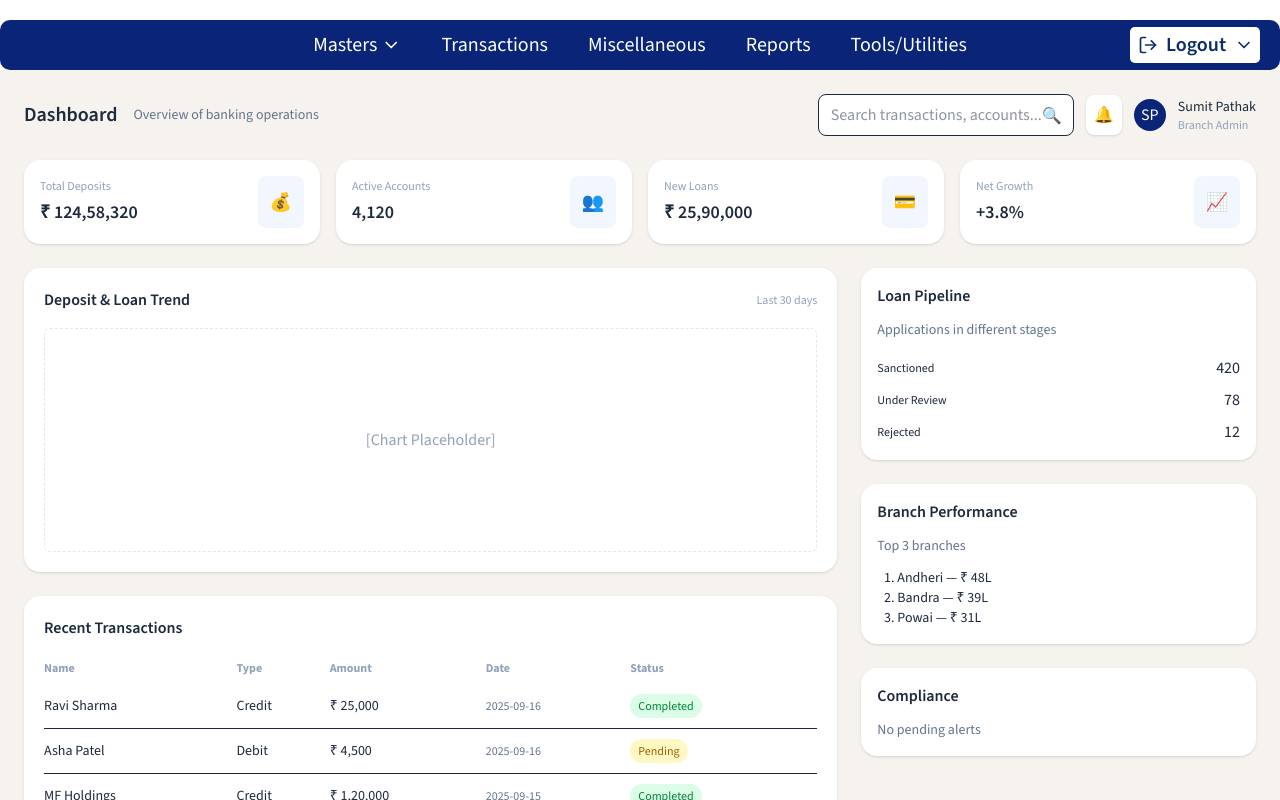
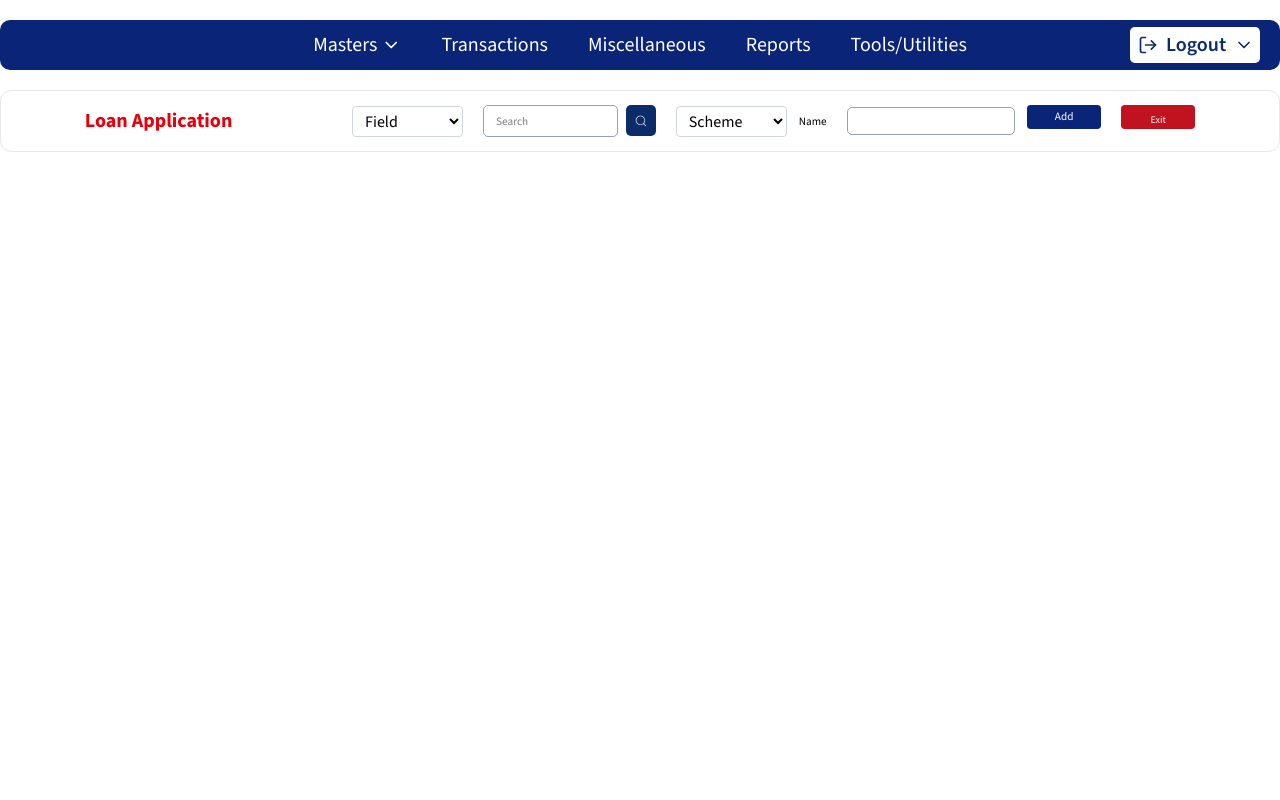
Before and after one commit to TechMET-Solutions/SLF, a React (Vite) app: page /Loan-Application in a window 1280 px wide. Before the commit this address led to /. Shown: the top 800 px of the page. Built offline with nearby package versions, Linux system fonts and the light colour scheme.

Commit message:
chanegs i loan applciation

```diff
--- a/src/App.jsx
+++ b/src/App.jsx
@@ -29,6 +29,7 @@ import AddMemberBranchMapping from "./MasterPages/AddMemberBranchMapping";
 import UserRolePermission from "./MasterPages/UserRolePermission";
 import AddSchemeRenewalForm from "./MasterPages/AddSchemeRenewalForm";
 import UserPermissions from "./MasterPages/UserPermissions";
+import LoanApplication from "./TrasactionPages/LoanApplication";
 
 
 function App() {
@@ -78,6 +79,12 @@ function App() {
           <Route path="/Member-Branch-Mapping" element={<MemberBranchMapping />} />
           <Route path="/Add-Member-Branch-Mapping" element={<AddMemberBranchMapping />} />
 
+
+
+
+          {/* loanApplication */}
+             <Route path="/Loan-Application" element={<LoanApplication />} />
+
           <Route path="*" element={<Navigate to="/" />} />
         </Routes>
       </Router>
--- a/src/MasterPages/BranchProfileList.jsx
+++ b/src/MasterPages/BranchProfileList.jsx
@@ -63,31 +63,7 @@ const BranchProfileList = () => {
        setIsLoading(false); // hide loader
     }
   };
-  const [data] = useState([
-    {
-      "branchCode": "BR001",
-      "branchName": "Main Branch",
-      "branchAddress1": "123 Main Street",
-      "branchAddress2": "Downtown",
-      "branchPhone": "123-456-7890",
-      "branchLead": "John Doe",
-      "branchAddon": "Addon Info",
-      "view": true,
-      "edit": true
-    },
-    {
-      "branchCode": "BR002",
-      "branchName": "Secondary Branch",
-      "branchAddress1": "456 Elm Street",
-      "branchAddress2": "Uptown",
-      "branchPhone": "987-654-3210",
-      "branchLead": "Jane Smith",
-      "branchAddon": "Addon Info",
-      "view": true,
-      "edit": false
-    }
-  ]
-  );
+
   const [branches, setBranches] = useState([]);
   console.log(branches,"branches")
   const fetchBranches = async () => {
@@ -413,13 +389,11 @@ const BranchProfileList = () => {
       <td className="px-4 py-2">{row.branch_code}</td>
       <td className="px-4 py-2">{row.branch_name}</td>
       <td className="px-4 py-2">{row.address_line1}</td>
-
       <td className="px-4 py-2">{row.mobile_no}</td>
       <td className="px-4 py-2">{row.lead_person}</td>
       <td className="px-4 py-2">{formatIndianDate(row.created_at)}</td>
 
       <td className="px-4 py-2 text-[#1883EF] cursor-pointer">
-
         <div className="flex gap-2 justify-center">
           <div className="w-[17px] h-[17px] bg-[#56A869] rounded-[2.31px] flex items-center  p-0.5 justify-center">
             <img src={GroupData} alt="logout" className="w-[18px] h-[18px]" />
@@ -429,21 +403,27 @@ const BranchProfileList = () => {
             <img src={Vectorimg} alt="logout" className="" />
           </div>
         </div>
+      </td>
 
-                  </td>
       <td className="px-4 py-2 text-[#1883EF] cursor-pointer">
         <button
-                      // onClick={() => handleToggle(row.id)} // toggle handler
-                      className={`w-12 h-6 flex items-center rounded-full p-1 transition-colors bg-[#0A2478]`}
+          // onClick={() => handleToggle(row.id)} // toggle handler if you want to change status
+          className={`w-12 h-6 flex items-center rounded-full p-1 transition-colors ${
+            row.status === "1" ? "bg-[#0A2478]" : "bg-gray-300"
+          }`}
+          disabled={row.status === "0"} // disable if status is "0"
         >
           <div
-                        className={`bg-white w-4 h-4 rounded-full shadow-md transform transition-transform translate-x-6 `}
+            className={`bg-white w-4 h-4 rounded-full shadow-md transform transition-transform ${
+              row.status === "1" ? "translate-x-6" : "translate-x-0"
+            }`}
           />
         </button>
       </td>
     </tr>
   ))}
 </tbody>
+
           </table>
         </div>
       </div>
--- /dev/null
+++ b/src/TrasactionPages/LoanApplication.jsx
@@ -0,0 +1,140 @@
+import React from 'react'
+import { CiSearch } from "react-icons/ci";
+const LoanApplication = () => {
+  return (
+    <div>
+  <div className="flex justify-center">
+        <div className="flex  items-center px-6 py-4 border-b mt-5 w-[1290px] h-[62px] border rounded-[11px] border-gray-200 justify-around">
+          <h2
+            style={{
+              fontFamily: "Source Sans 3, sans-serif",
+              fontWeight: 700, // Bold
+              fontSize: "20px",
+              lineHeight: "148%",
+              letterSpacing: "0em",
+            }}
+            className="text-red-600"
+          >
+         Loan Application
+          </h2>
+
+          <div className="flex gap-3">
+                      <div className="flex gap-5 items-center">
+                           <div>
+                {/* <label className="text-[14px]">Lead Person</label> */}
+                <select
+                  name="lead_person"
+                //   value={branchData.lead_person}
+                //   onChange={handleChange}
+                  className="border border-gray-300 rounded pl-2 w-[111px] h-[31px]"
+                >
+                  <option value="" >
+                   Field
+                  </option>
+                  <option value="john">Loan No</option>
+                  <option value="mary">Party Name</option>
+                                  <option value="alex">Loan Date</option>
+                                   <option value="alex">Added on</option>
+                                  <option value="alex">Added By</option>
+
+                </select>
+              </div>
+
+                          <div className='flex gap-2'>
+                           <input
+                type="text"
+placeholder='Search'
+                style={{
+                  width: "134.64px",
+                  height: "31.49px",
+                  borderRadius: "5px",
+                  borderWidth: "0.62px",
+                }}
+                className="border border-gray-400 px-3 py-1 text-[11.25px] font-source"
+                          />
+                          <button
+                style={{
+                  width: "30px",
+                  height: "31px",
+                  borderRadius: "5px",
+                }}
+                className="bg-[#0b2c69] text-white text-[11.25px] font-source font-normal flex items-center justify-center"
+              >
+               <CiSearch className='w-[14px] h-[14px] font-bold'/>
+              </button>
+</div>
+
+ <select
+                  name="lead_person"
+                //   value={branchData.lead_person}
+                //   onChange={handleChange}
+                  className="border border-gray-300 rounded pl-2 w-[111px] h-[31px]"
+                >
+                  <option value="" >
+                   Scheme
+                  </option>
+                  <option value="john">John Doe</option>
+                  <option value="mary">Mary Smith</option>
+                  <option value="alex">Alex Johnson</option>
+                </select>
+            </div>
+
+            <div className="flex gap-5 items-center">
+              <p
+                style={{
+                  fontFamily: "Source Sans 3, sans-serif",
+                  fontWeight: 400,
+                  fontStyle: "normal",
+                  fontSize: "11.25px",
+                  lineHeight: "15px",
+                  letterSpacing: "0em",
+                }}
+              >
+                Name
+              </p>
+
+              <input
+                type="text"
+
+                style={{
+                  width: "168.64px",
+                  height: "27.49px",
+                  borderRadius: "5px",
+                  borderWidth: "0.62px",
+                }}
+                className="border border-gray-400 px-3 py-1 text-[11.25px] font-source"
+              />
+
+
+            </div>
+            <div className="flex justify-center item-center gap-5">
+              <button
+                style={{
+                  width: "74px",
+                  height: "24px",
+                  borderRadius: "3.75px",
+
+                  gap: "6.25px",
+                }}
+                // onClick={() => setIsModalOpen(true)}
+                className="bg-[#0A2478] text-white text-[11.25px] font-source font-normal flex items-center justify-center"
+              >
+                Add
+              </button>
+
+              <button
+                className="text-white px-[6.25px] py-[6.25px] rounded-[3.75px] bg-[#C1121F] w-[74px] h-[24px] opacity-100 text-[10px]"
+              >
+                Exit
+              </button>
+
+            </div>
+
+          </div>
+        </div>
+      </div>
+    </div>
+  )
+}
+
+export default LoanApplication
```
Lines whose indentation alone changed are shown as unchanged.
